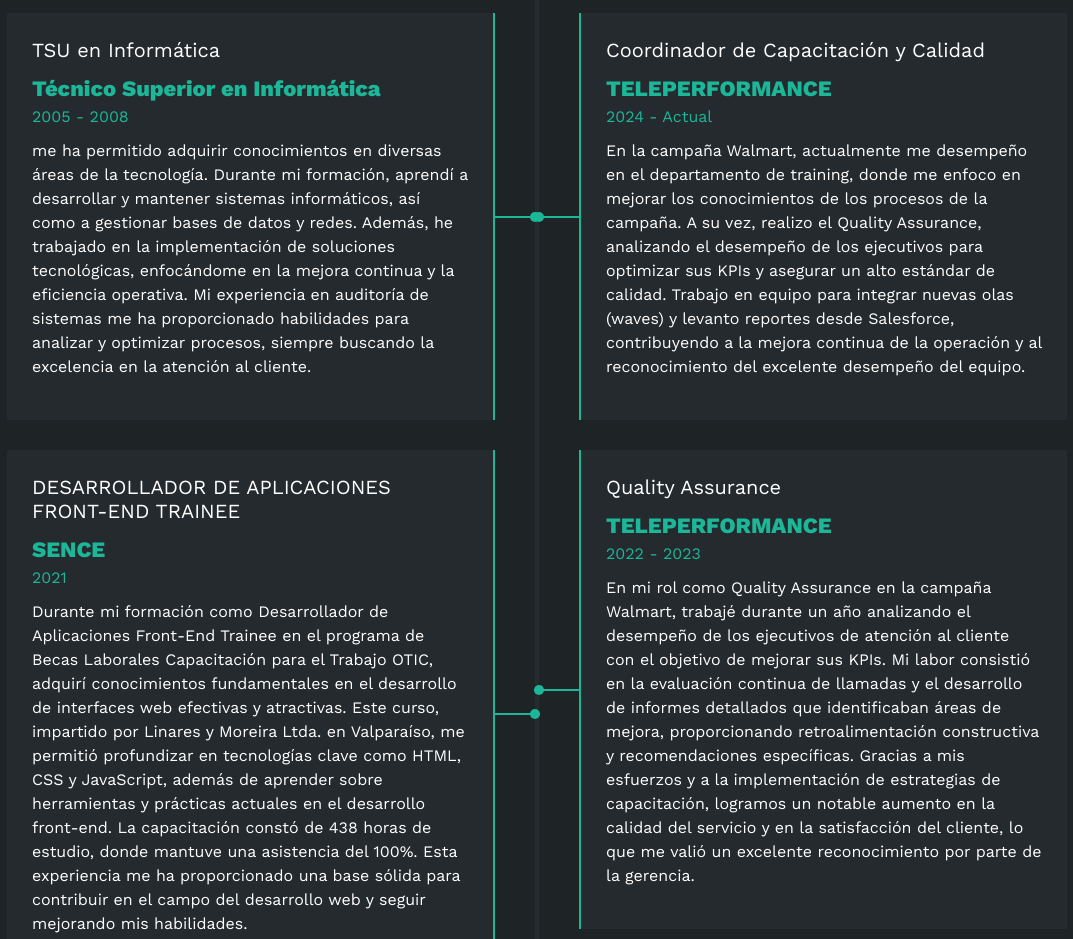
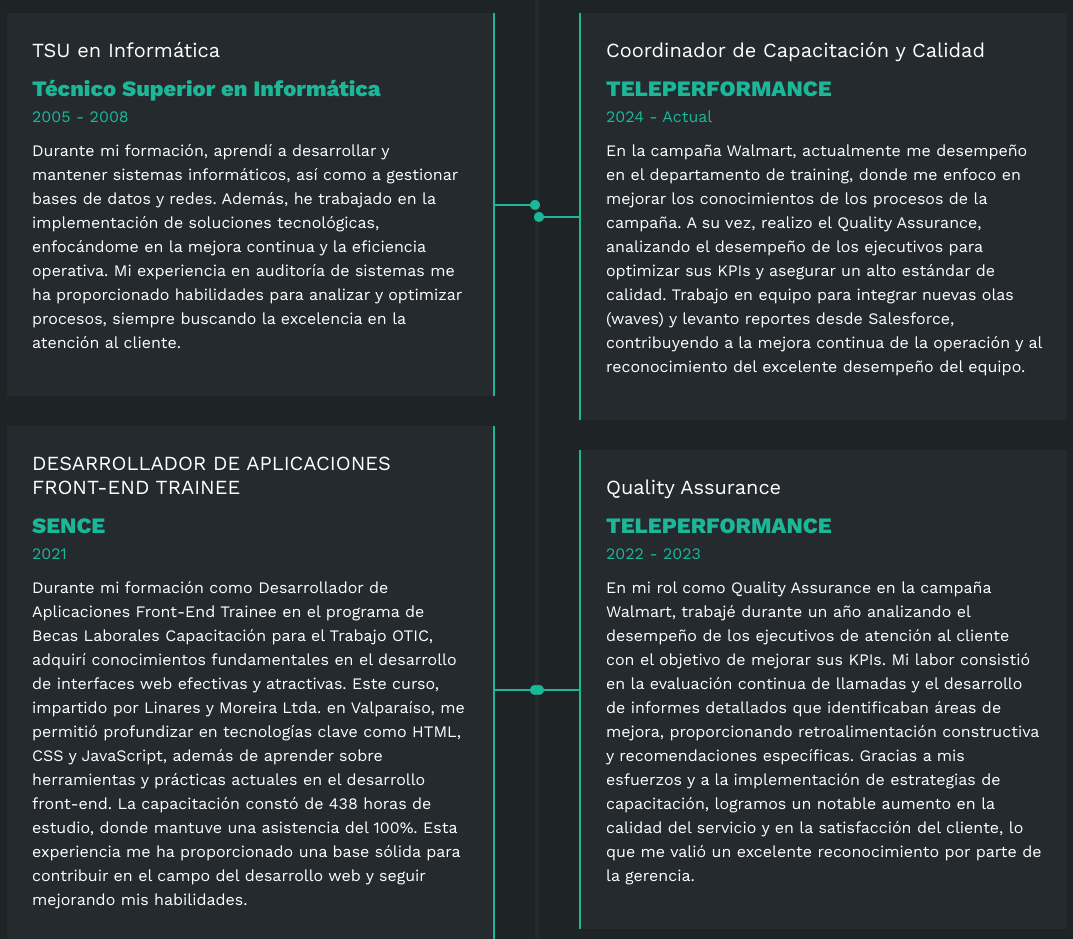
Before and after one commit to Martliz/Porta_folio, a plain HTML site: page index.html in a window 1280 px wide. Shown: the part 2340-3279 px from the top of the page, without its empty margins (103-1176 px from the left). Drawn offline with nearby package versions, Linux system fonts and the light colour scheme.

Commit message:
Update index.html

```diff
--- a/index.html
+++ b/index.html
@@ -240,7 +240,7 @@
                         <h4>TSU en Informática</h4>
                         <span class="casa">Técnico Superior en Informática</span>
                         <span class="fecha">2005 - 2008</span>
-                        <p>me ha permitido adquirir conocimientos en diversas áreas de la tecnología. Durante mi formación, aprendí a desarrollar y mantener sistemas informáticos, así como a gestionar bases de datos y redes. Además, he trabajado en la implementación de soluciones tecnológicas, enfocándome en la mejora continua y la eficiencia operativa. Mi experiencia en auditoría de sistemas me ha proporcionado habilidades para analizar y optimizar procesos, siempre buscando la excelencia en la atención al cliente.</p>
+                        <p>Durante mi formación, aprendí a desarrollar y mantener sistemas informáticos, así como a gestionar bases de datos y redes. Además, he trabajado en la implementación de soluciones tecnológicas, enfocándome en la mejora continua y la eficiencia operativa. Mi experiencia en auditoría de sistemas me ha proporcionado habilidades para analizar y optimizar procesos, siempre buscando la excelencia en la atención al cliente.</p>
                         <div class="conectori">
                             <div class="circuloi"></div>
                         </div>
```
